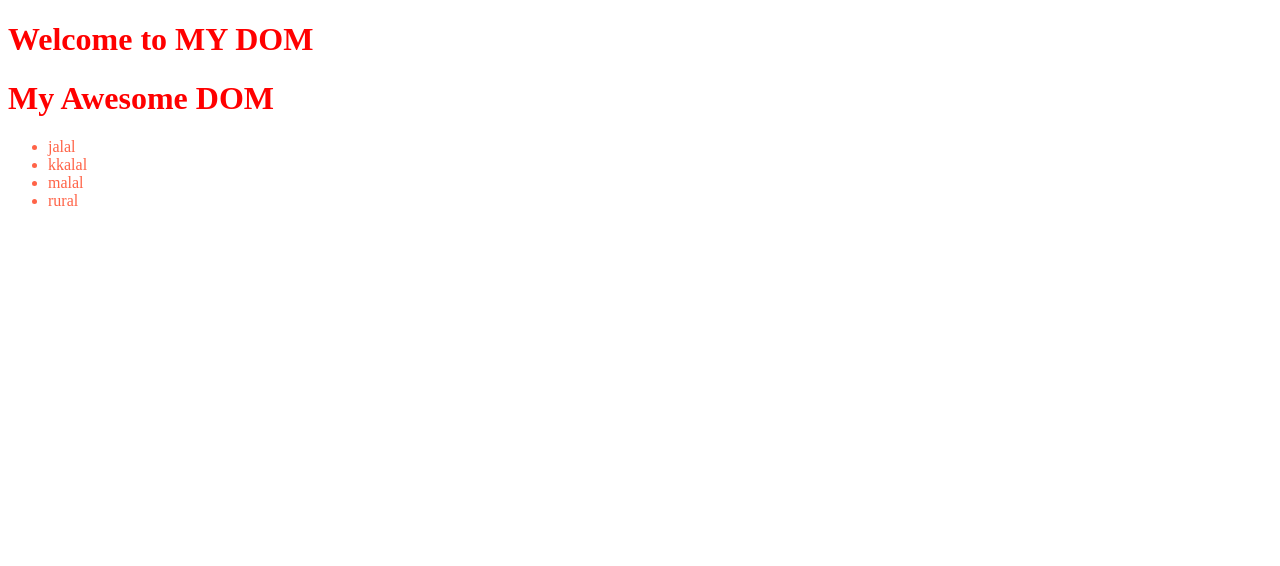
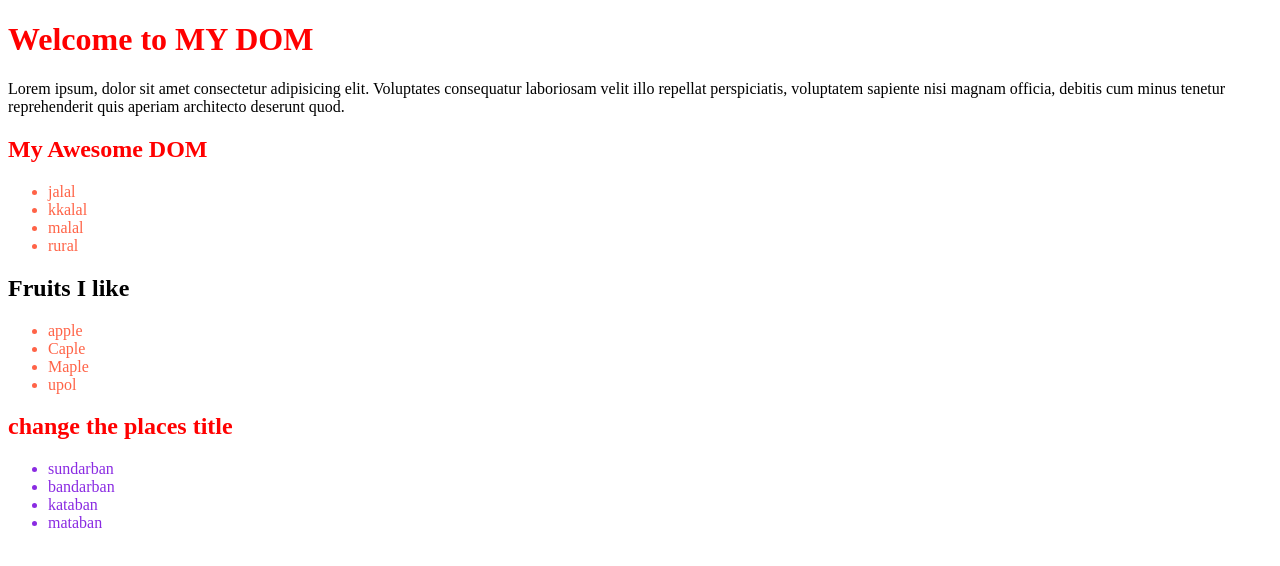
Before and after one commit to najmul19/java-script-in-relation, a plain HTML site: page Tour-Of-DOM/index.html in a window 1280 px wide. Drawn offline with Linux system fonts and the light colour scheme.

Commit message:
explore more the dom

```diff
--- a/Tour-Of-DOM/index.html
+++ b/Tour-Of-DOM/index.html
@@ -14,15 +14,37 @@
 <body>
     <header>
         <h1>Welcome to MY DOM</h1>
+        <p>Lorem ipsum, dolor sit amet consectetur adipisicing elit. Voluptates consequatur laboriosam velit illo repellat perspiciatis, voluptatem sapiente nisi magnam officia, debitis cum minus tenetur reprehenderit quis aperiam architecto deserunt quod.</p>
+
     </header>
     <main>
-        <h1>My Awesome DOM</h1>
+        <section>
+            <h1>My Awesome DOM</h1>
         <ul>
             <li>jalal</li>
             <li>kkalal</li>
             <li>malal</li>
             <li>rural</li>
         </ul>
+        </section>
+        <section>
+            <h1 id="fruits">Fruits I like</h1>
+            <ul>
+                <li>apple</li>
+                <li>Caple</li>
+                <li>Maple</li>
+                <li>upol</li>
+            </ul>
+        </section>
+        <section>
+            <h1 id="place-title">Places</h1>
+            <ul>
+                <li class="important-places">sundarban</li>
+                <li class="important-places">bandarban</li>
+                <li class="important-places">kataban</li>
+                <li class="important-places">mataban</li>
+            </ul>
+        </section>
     </main>
     <script src="JS/dom.js"></script>
     <script>
@@ -37,6 +59,14 @@
             console.log(h)
             console.log(h.innerText)
         }
+        document.getElementById('place-title').innerText = 'change the places title'
+        const place = document.getElementsByClassName('important-places')
+        console.log(place)
+        for(const p of place){
+            console.log(p)
+            console.log(p.innerText)
+        }
+
     </script>
 </body>
 </html>
--- a/Tour-Of-DOM/styles/style.css
+++ b/Tour-Of-DOM/styles/style.css
@@ -1,3 +1,10 @@
 h1 {
     color: red;
+
 }
+#fruits{
+    color: black;
+}
+.important-places{
+    color: blueviolet;
+}
```
